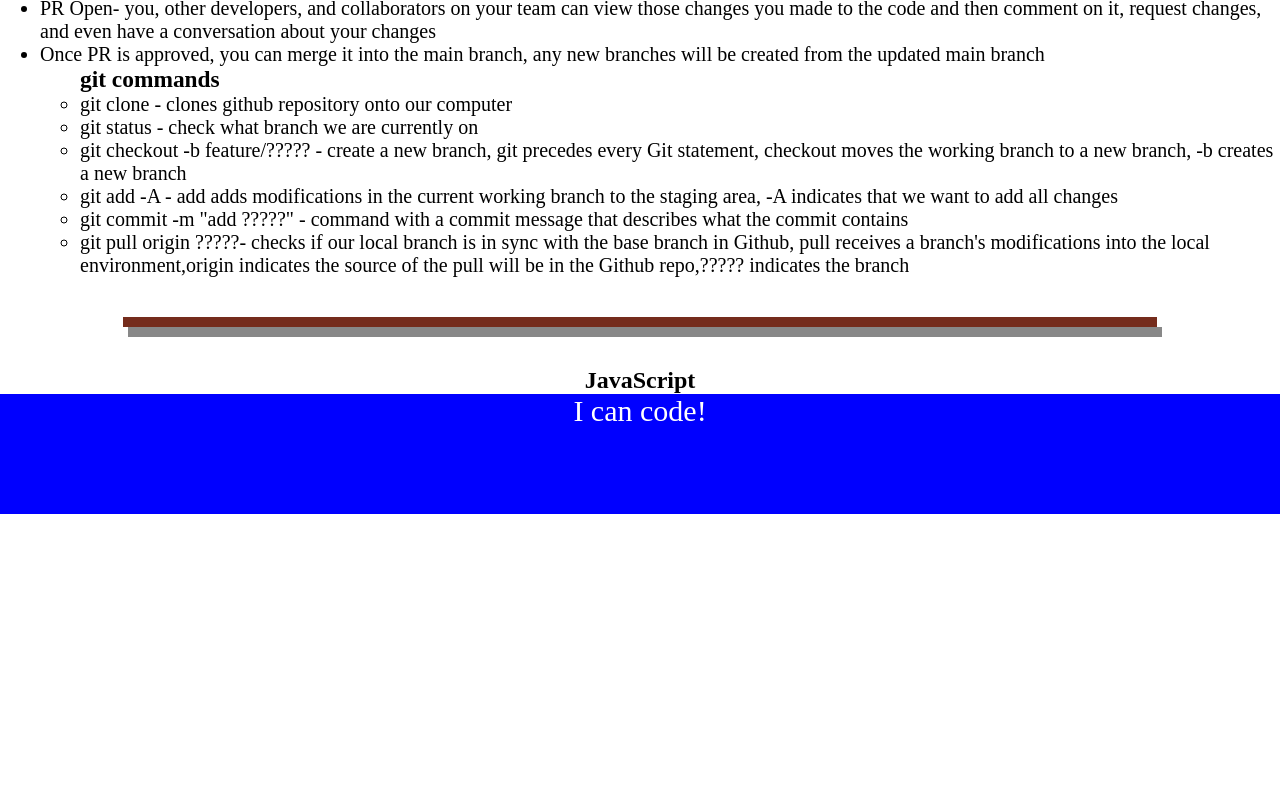
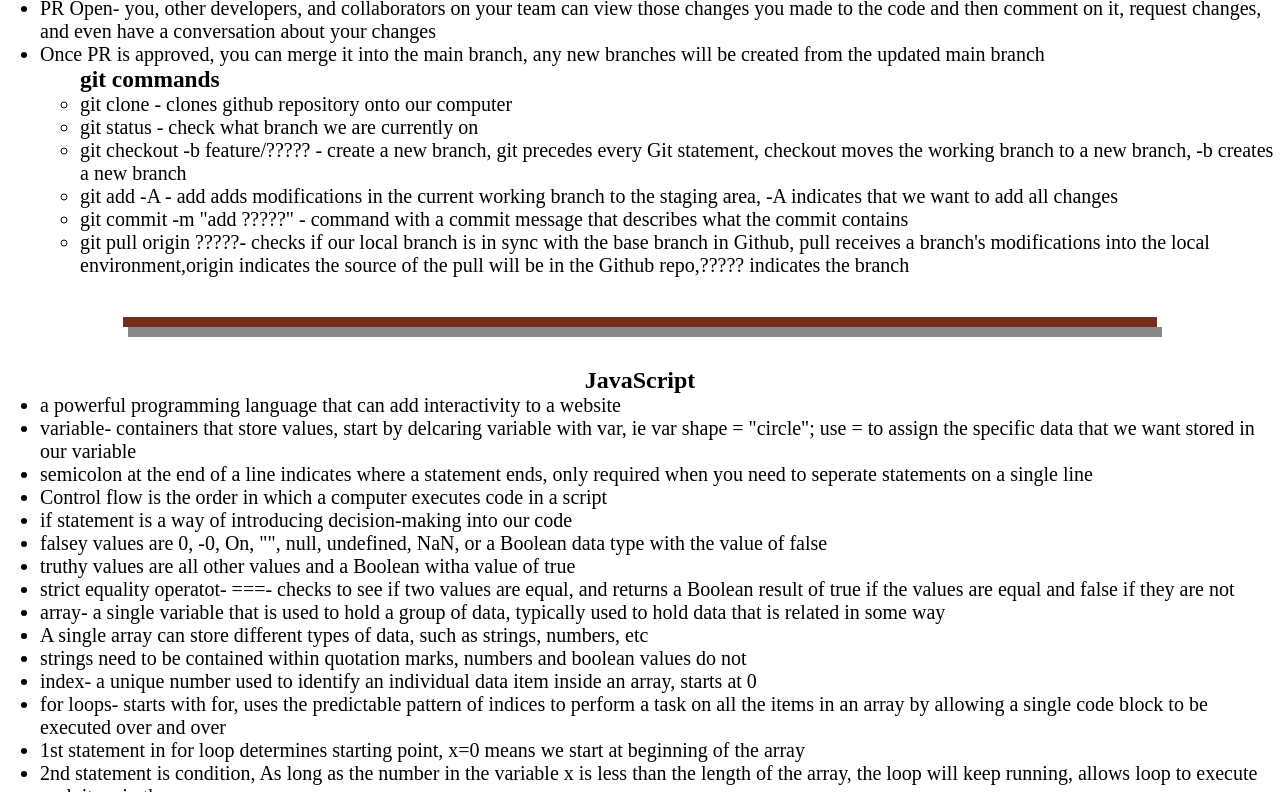
Before and after one commit to TCole44/prework-study-guide, a plain HTML site: page prework-study-guide/index.html in a window 1280 px wide. Shown: the part 2008-2800 px from the top of the page. Before the commit the page ends 2522 px from the top, so only its background shows below. Drawn offline with Linux system fonts and the light colour scheme.

Commit message:
added JavaScript to project

```diff
--- /dev/null
+++ b/prework-study-guide/assets/script.js
@@ -0,0 +1,20 @@
+var topics = ['HTML', 'CSS', 'Git', 'JavaScript'];
+
+var topics = ['HTML', 'CSS', 'Git', 'JavaScript'];
+for(var x = 0; x < topics.length; x++) {
+ console.log(topics[x]);
+}
+
+/*
+if (topic === 'HTML') {
+ console.log("Let's study HTML!");
+} else if (topic === 'CSS') {
+ console.log("Let's study CSS!");
+} else if (topic === 'Git') {
+ console.log("Let's study Git!");
+} else if (topic === 'JavaScript') {
+ console.log("Let's study JavaScript!");
+} else {
+ console.log('Please try again!');
+}
+*/
--- a/prework-study-guide/index.html
+++ b/prework-study-guide/index.html
@@ -11,6 +11,7 @@
     <header id="top">
       <h1>Prework Study Guide</h1>
       <img src="./assets/bowtie-cat.png" alt="Profile image of cat wearing a bow tie." />
+      <h2>✨ Open the Console to See What's Happening ✨</h2>
     </header>
     <main>
       <section class="card" id="html-section">
@@ -110,10 +111,28 @@
 
       </section>
         <h2>JavaScript</h2>
+          <ul>
+            <li>a powerful programming language that can add interactivity to a website</li>
+            <li>variable- containers that store values, start by delcaring variable with var, ie var shape = "circle"; use = to assign the specific data that we want stored in our variable</li>
+            <li>semicolon at the end of a line indicates where a statement ends, only required when you need to seperate statements on a single line</li>
+            <li>Control flow is the order in which a computer executes code in a script</li>
+            <li>if statement is a way of introducing decision-making into our code</li>
+            <li>falsey values are 0, -0, On, "", null, undefined, NaN, or a Boolean data type with the value of false</li>
+            <li>truthy values are all other values and a Boolean witha value of true</li>
+            <li>strict equality operatot- ===-  checks to see if two values are equal, and returns a Boolean result of true if the values are equal and false if they are not</li>
+            <li>array- a single variable that is used to hold a group of data, typically used to hold data that is related in some way</li>
+            <li>A single array can store different types of data, such as strings, numbers, etc</li>
+            <li>strings need to be contained within quotation marks, numbers and boolean values do not</li>
+            <li>index- a unique number used to identify an individual data item inside an array, starts at 0</li>
+            <li>for loops- starts with for, uses the predictable pattern of indices to perform a task on all the items in an array by allowing a single code block to be executed over and over</li>
+            <li>1st statement in for loop determines starting point, x=0 means we start at beginning of the array</li>
+            <li>2nd statement is condition, As long as the number in the variable x is less than the length of the array, the loop will keep running, allows loop to execute each item in the array</li>
+            <li>final statement allows array to iterate over each item, x++ = x+1, when code loops x will increase by 1</li>
+          </ul>
     </main>
-
     <footer>
       <p>I can code!</p>
     </footer>
+    <script src="./assets/script.js"></script>
   </body>
 </html>
```
